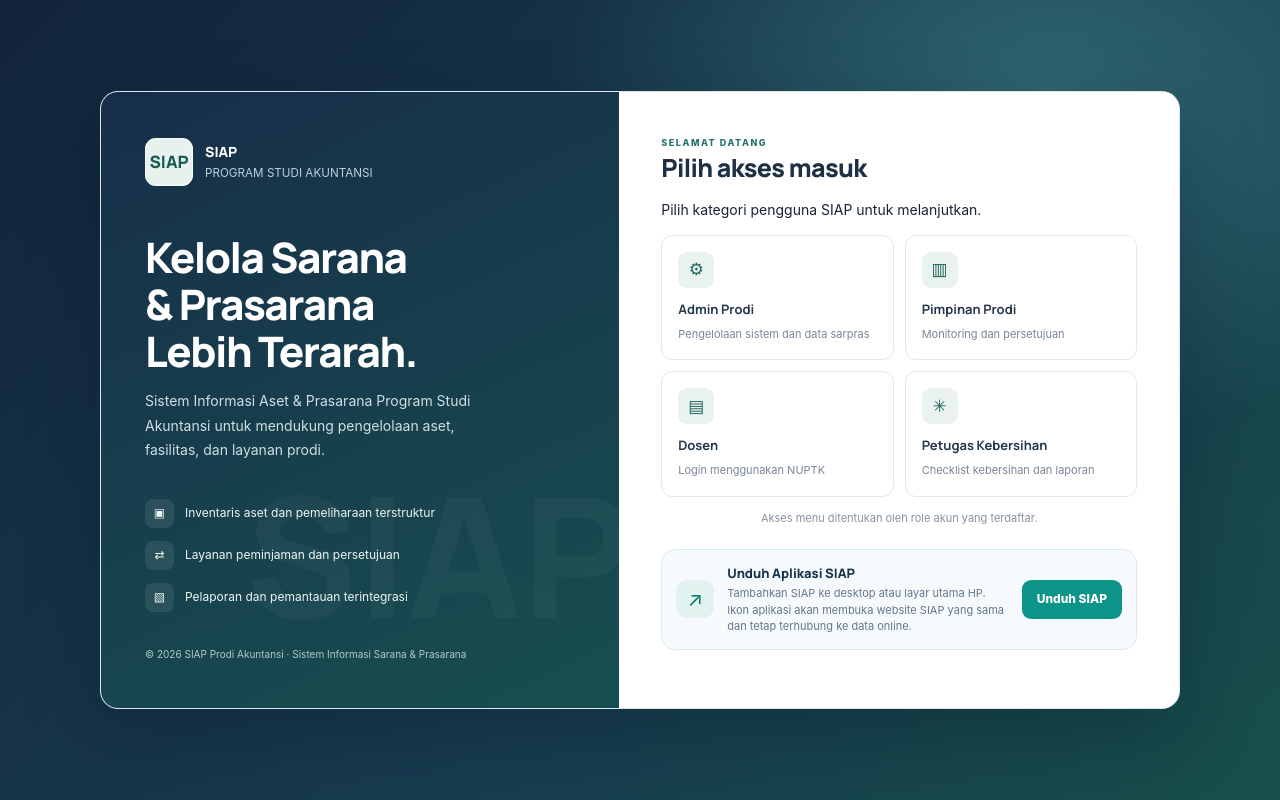
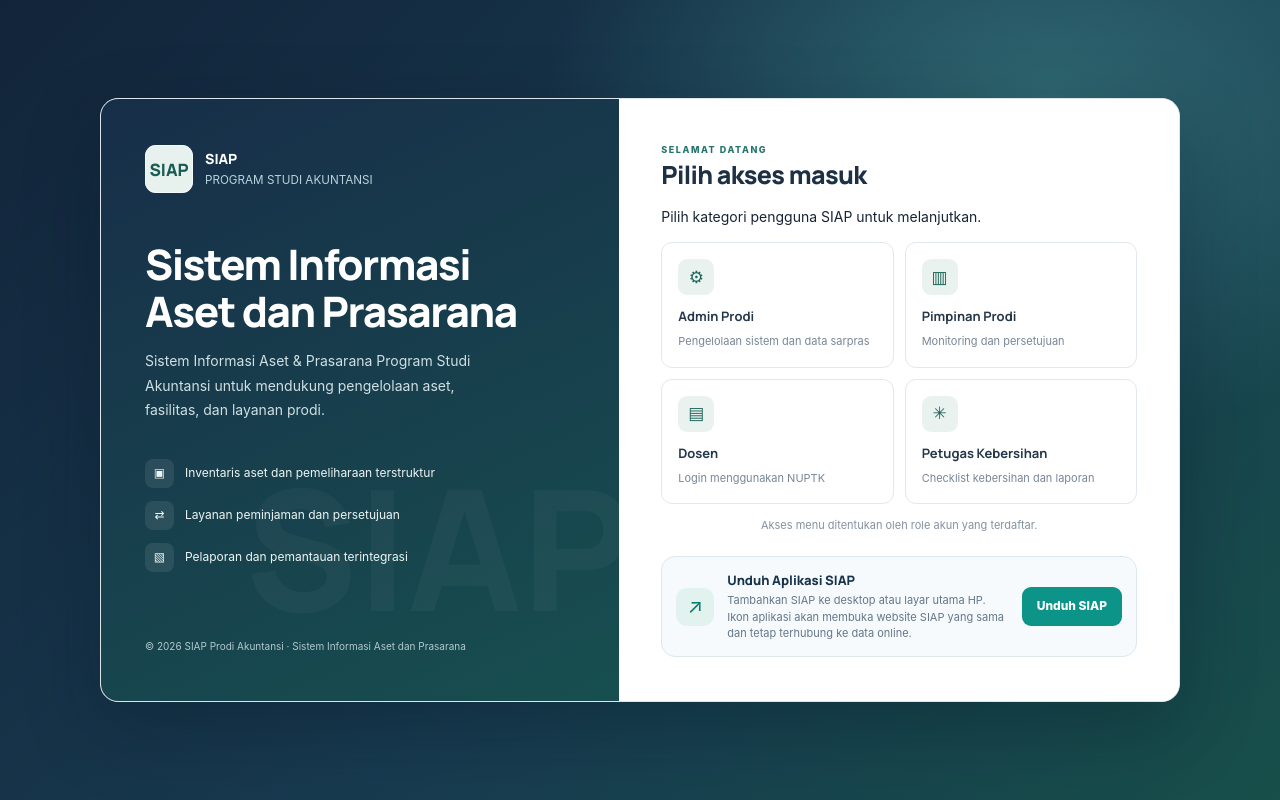
Before and after one commit to webpageds/sarprasprodiakuntansi, a plain HTML site: page index.html in a window 1280 px wide. Drawn offline with Linux system fonts and the light colour scheme.

Commit message:
Update SIAP full name to Sistem Informasi Aset dan Prasarana

```diff
--- a/index.html
+++ b/index.html
@@ -657,11 +657,11 @@ window.SIMSPA_API_URL = 'https://script.google.com/macros/s/AKfycbyWqqIUBURLGpTP
   <section class="login-intro">
    <div>
     <div class="login-brand"><div class="login-mark">SIAP</div><div><b style="font:800 14px Manrope;display:block">SIAP</b><small style="color:#b8d3dc">PROGRAM STUDI AKUNTANSI</small></div></div>
-    <h1>Kelola Sarana<br>& Prasarana<br>Lebih Terarah.</h1>
+    <h1>Sistem Informasi<br>Aset dan Prasarana</h1>
     <p>Sistem Informasi Aset & Prasarana Program Studi Akuntansi untuk mendukung pengelolaan aset, fasilitas, dan layanan prodi.</p>
     <div class="login-points"><div class="login-point"><span>▣</span>Inventaris aset dan pemeliharaan terstruktur</div><div class="login-point"><span>⇄</span>Layanan peminjaman dan persetujuan</div><div class="login-point"><span>▧</span>Pelaporan dan pemantauan terintegrasi</div></div>
    </div>
-   <div class="login-copy">© 2026 SIAP Prodi Akuntansi · Sistem Informasi Sarana & Prasarana</div>
+   <div class="login-copy">© 2026 SIAP Prodi Akuntansi · Sistem Informasi Aset dan Prasarana</div>
   </section>
   <section class="login-select">
    <div id="roleChooser">
@@ -833,7 +833,7 @@ function action(label,key,kind=''){return `<button class="btn sm ${kind}" data-a
 function assetCell(a){return a?`<span class="celltitle">${esc(a.nama)}</span><span class="sub">${esc(a.kat||'Tanpa kategori')} · ${esc(a.kode||'Tanpa kode')}${Number(a.jumlah)>1?' · '+Number(a.jumlah)+' '+esc(a.satuan||'unit'):''}</span>`:'—'}
 function visibleLoans(){return role==='dosen'&&currentUser?S.loans.filter(l=>String(l.borrowerUserId||l.createdByUserId||l.borrowerId||'')===String(currentUser.id)):S.loans}
 function conditionRoom(r){let entries=S.clean.filter(c=>c.room===r.id);return entries.some(c=>c.tipe==='keluhan'&&!c.selesai)?'Ada keluhan':entries.some(c=>c.tipe==='cek'&&c.tgl===today())?'Sudah dibersihkan':'Belum dibersihkan'}
-function pageHead(title,desc,buttons=''){return `<div class="pagehead"><div><div class="eyebrow">Sistem Informasi Sarana & Prasarana</div><h1>${title}</h1><p>${desc}</p></div><div class="actions">${buttons}</div></div>`}
+function pageHead(title,desc,buttons=''){return `<div class="pagehead"><div><div class="eyebrow">Sistem Informasi Aset dan Prasarana</div><h1>${title}</h1><p>${desc}</p></div><div class="actions">${buttons}</div></div>`}
 function kpi(label,value,icon,tint='#e6f6f3',tone='#0d9488',foot='Data tercatat dalam sistem'){return `<div class="kpi" style="--tint:${tint};--tone:${tone}"><div class="kpi-top"><span>${label}</span><span class="kpi-icon">${icon}</span></div><strong>${value}</strong><small>${foot}</small></div>`}
 const reports={
 'Inventaris':[['Kode','Nama','Lokasi','Kondisi','Status'],()=>S.assets.map(a=>[a.kode,a.nama,roomName(a.ruang),a.kondisi,a.status])],
```
